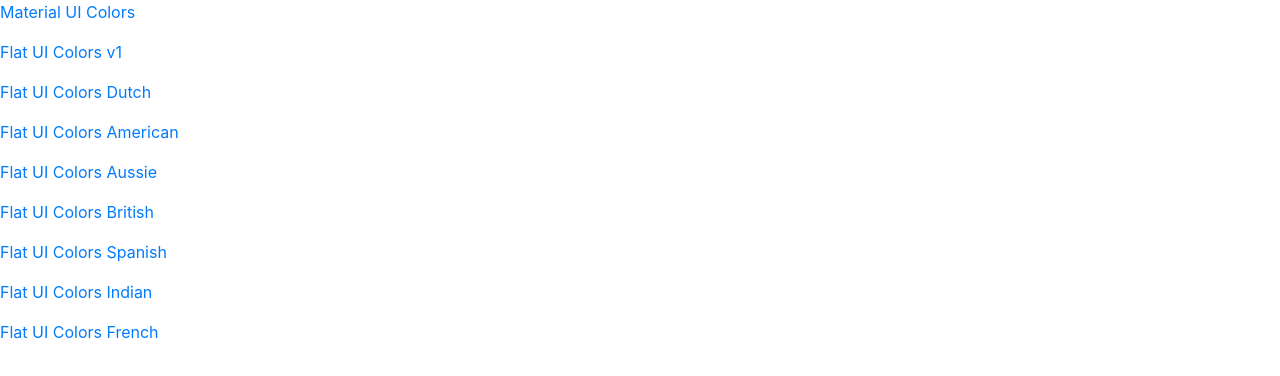
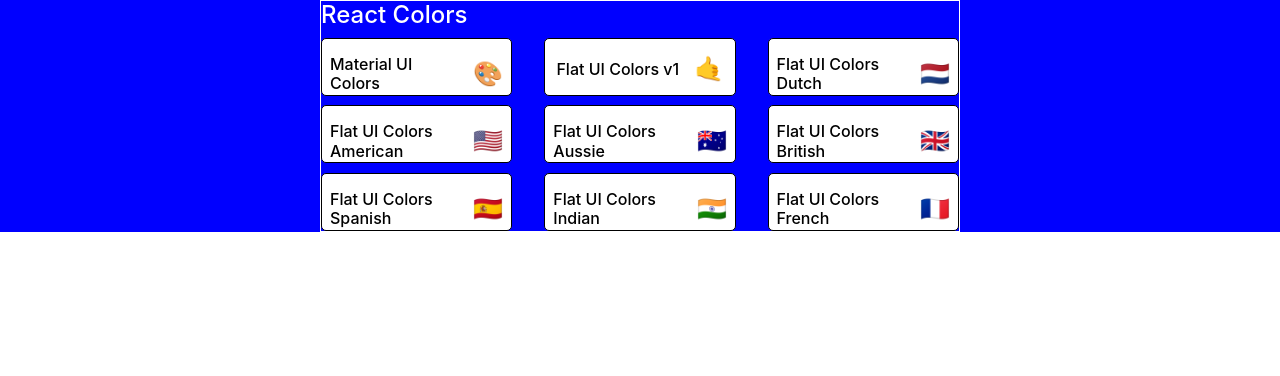
Before and after one commit to mehul11jain/React-Color-Picker, a React (Create React App) app: page / in a window 1280 px wide. Shown: the top 376 px of the page. Built offline with nearby package versions, Linux system fonts and the light colour scheme.

Commit message:
Styling PaletteList

```diff
--- a/package.json
+++ b/package.json
@@ -5,6 +5,7 @@
   "dependencies": {
     "@material-ui/core": "^4.10.2",
     "@material-ui/icons": "^4.9.1",
+    "@material-ui/styles": "^4.10.0",
     "@testing-library/jest-dom": "^4.2.4",
     "@testing-library/react": "^9.5.0",
     "@testing-library/user-event": "^7.2.1",
--- a/src/App.js
+++ b/src/App.js
@@ -11,7 +11,6 @@
     })
   }
   render(){
-    console.log(generatePalette(seedColors[4]));
     return (
       <Switch>
         <Route exact path="/" render={() => <PaletteList palettes={seedColors}/>} />
--- /dev/null
+++ b/src/MiniPalette.js
@@ -0,0 +1,44 @@
+import React from 'react'
+import { withStyles } from "@material-ui/core/styles";
+
+const styles ={
+    root : {
+        background: "white",
+        border : "1px solid black",
+        borderRadius: "5px",
+        padding: "0.5rem",
+        position: "relative",
+        overflow: "hidden",
+        "&:hover" :{
+            cursor : "pointer",
+        }
+    },
+    colors : {
+        backgroundColor:"grey"
+    },
+    title : {
+        display : "flex",
+        justifyContent : "space-around",
+        alignItems : "center",
+        margin : "0",
+        color : "black",
+        paddingTop : "0.5rem",
+        fontSize : "1rem",
+        position : "relative"
+    },
+    emoji:{
+        marginLeft:"0.5rem",
+        fontSize:"1.5rem"
+
+    }
+};
+function MiniPalette(props){
+    const {classes,paletteName,emoji} = props;
+    return(
+        <div className={classes.root}>
+            <div className={classes.colors}></div>
+            <h5 className={classes.title}>{paletteName}<span className={classes.emoji}>{emoji}</span></h5>
+        </div>
+    )
+}
+export default withStyles(styles)(MiniPalette);
--- a/src/PaletteList.js
+++ b/src/PaletteList.js
@@ -1,16 +1,55 @@
 import React, { Component } from 'react'
+import MiniPalette from "./MiniPalette";
+import { withStyles } from "@material-ui/core/styles";
 import { Link } from 'react-router-dom';
+const styles = {
+    root :{
+        backgroundColor:"blue",
+        height:"100%",
+        display:"flex",
+        alignItems:"flex-start",
+        justifyContent:"center"
+    },
+    container:{
+        width:"50%",
+        display:"flex",
+        alignItems:"flex-start",
+        flexDirection:"Column",
+        flexWrap:"wrap",
+        border:"1px solid white"
+    },
+    nav:{
+        display:"flex",
+        width:"100%",
+        justifyContent:"space-between",
+        color : "white"
+    },
+    palettes:{
+        boxSizing : "border-box",
+        width : "100%",
+        display :"grid",
+        gridTemplateColumns :"repeat(3, 30%)",
+        gridGap:"5%"
+    }
+}
 class PaletteList extends Component {
     render() {
-        const {palettes} = this.props;
+        const {palettes, classes} = this.props;
         console.log(palettes);
         return (
-            <div className="PaletteList">
-                {palettes.map(p=>(
-                    <p><Link to={`/palette/${p.id}`}>{p.paletteName}</Link></p>
+          <div className={classes.root}>
+            <div className={classes.container}>
+              <nav className={classes.nav}>
+                <h4>React Colors</h4>
+              </nav>
+              <div className={classes.palettes}>
+                {palettes.map((p) => (
+                  <MiniPalette {...p} />
                 ))}
+              </div>
             </div>
-        )
+          </div>
+        );
     }
 }
-export default PaletteList;
+export default withStyles(styles)(PaletteList);
```
